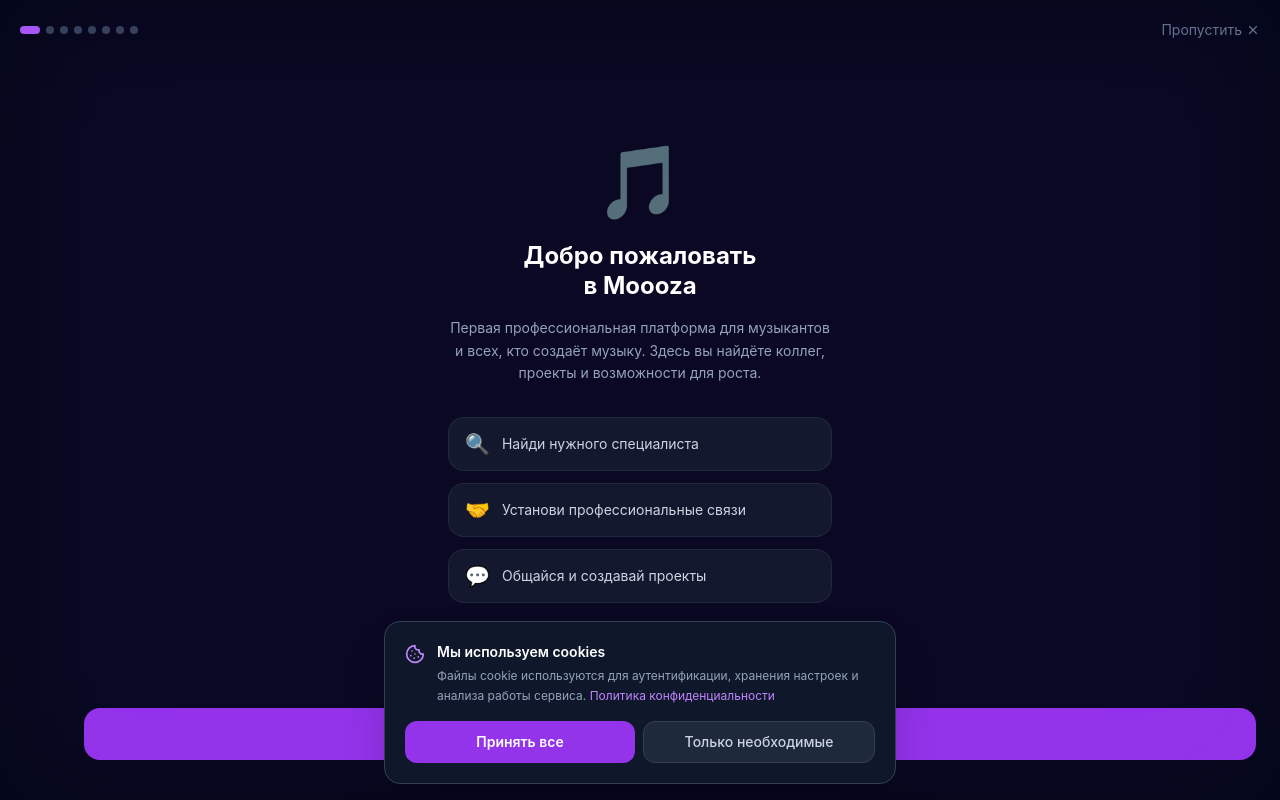
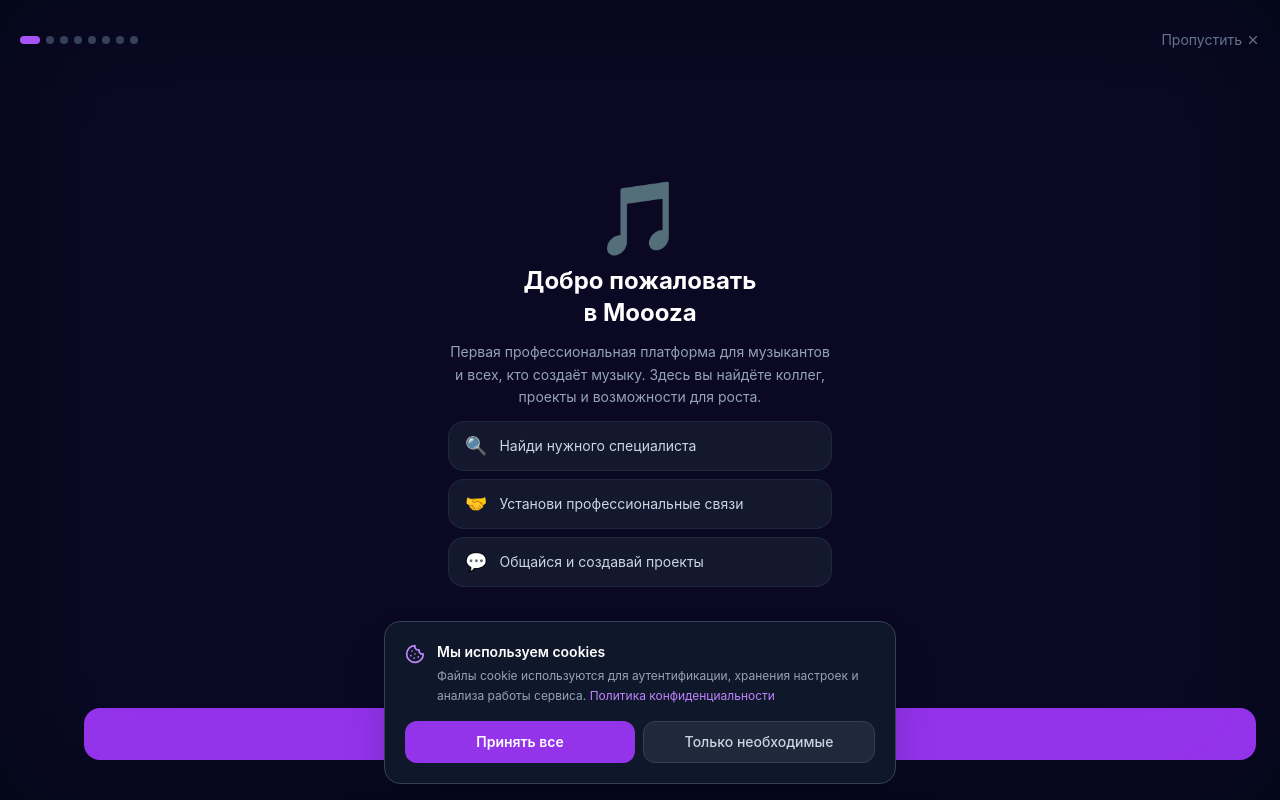
Before and after one commit to cryptoChaosDev/mooza_dev, a React (Vite) app in the folder client/: page /onboarding in a window 1280 px wide. Built offline with nearby package versions, Linux system fonts and the light colour scheme; no server answers.

Commit message:
fix(onboarding): h-dvh overflow-hidden — no scroll, content scales to device, safe-area aware

```diff
--- a/client/src/pages/OnboardingPage.tsx
+++ b/client/src/pages/OnboardingPage.tsx
@@ -158,13 +158,15 @@ export default function OnboardingPage() {
 
   return (
     <div
-      className="min-h-screen bg-slate-950 flex flex-col select-none"
+      className="bg-slate-950 flex flex-col select-none overflow-hidden"
+      style={{ height: '100dvh' }}
       onTouchStart={onTouchStart}
       onTouchEnd={onTouchEnd}
     >
-      {/* Skip */}
-      <div className="flex items-center justify-between px-5 pt-5 flex-shrink-0">
-        <div className="flex gap-1.5">
+      {/* Header: dots + skip — fixed height */}
+      <div className="flex items-center justify-between px-5 flex-shrink-0"
+        style={{ paddingTop: 'max(1.25rem, env(safe-area-inset-top, 1.25rem))' }}>
+        <div className="flex gap-1.5 py-4">
           {SLIDES.map((_, i) => (
             <button
               key={i}
@@ -184,34 +186,34 @@ export default function OnboardingPage() {
         </button>
       </div>
 
-      {/* Slide content */}
-      <div className="flex-1 flex flex-col items-center justify-center px-6 py-8">
+      {/* Slide content — flex-1 min-h-0 so it never overflows */}
+      <div className="flex-1 min-h-0 flex flex-col items-center justify-center px-6 overflow-hidden">
         {/* Glow bg */}
         <div className={`absolute inset-0 bg-gradient-to-br ${slide.accent} opacity-30 pointer-events-none blur-3xl`} />
 
-        <div className="relative w-full max-w-sm">
-          {/* Icon */}
-          <div className="text-7xl text-center mb-6 leading-none">{slide.emoji}</div>
+        <div className="relative w-full max-w-sm flex flex-col gap-3">
+          {/* Icon — scales down on small screens */}
+          <div className="text-5xl sm:text-7xl text-center leading-none">{slide.emoji}</div>
 
           {/* Title */}
-          <h1 className="text-2xl font-bold text-white text-center leading-tight whitespace-pre-line mb-4">
+          <h1 className="text-xl sm:text-2xl font-bold text-white text-center leading-tight whitespace-pre-line">
             {slide.title}
           </h1>
 
           {/* Description */}
-          <p className="text-sm text-slate-400 text-center leading-relaxed mb-8">
+          <p className="text-sm text-slate-400 text-center leading-relaxed">
             {slide.description}
           </p>
 
           {/* Features */}
           {slide.features && (
-            <div className="space-y-3">
+            <div className="flex flex-col gap-2">
               {slide.features.map((f, i) => (
                 <div
                   key={i}
-                  className="flex items-center gap-3 bg-slate-800/50 border border-slate-700/40 rounded-2xl px-4 py-3"
+                  className="flex items-center gap-3 bg-slate-800/50 border border-slate-700/40 rounded-2xl px-4 py-2.5"
                 >
-                  <span className="text-xl flex-shrink-0">{f.icon}</span>
+                  <span className="text-lg flex-shrink-0">{f.icon}</span>
                   <span className="text-sm text-slate-300">{f.text}</span>
                 </div>
               ))}
```
